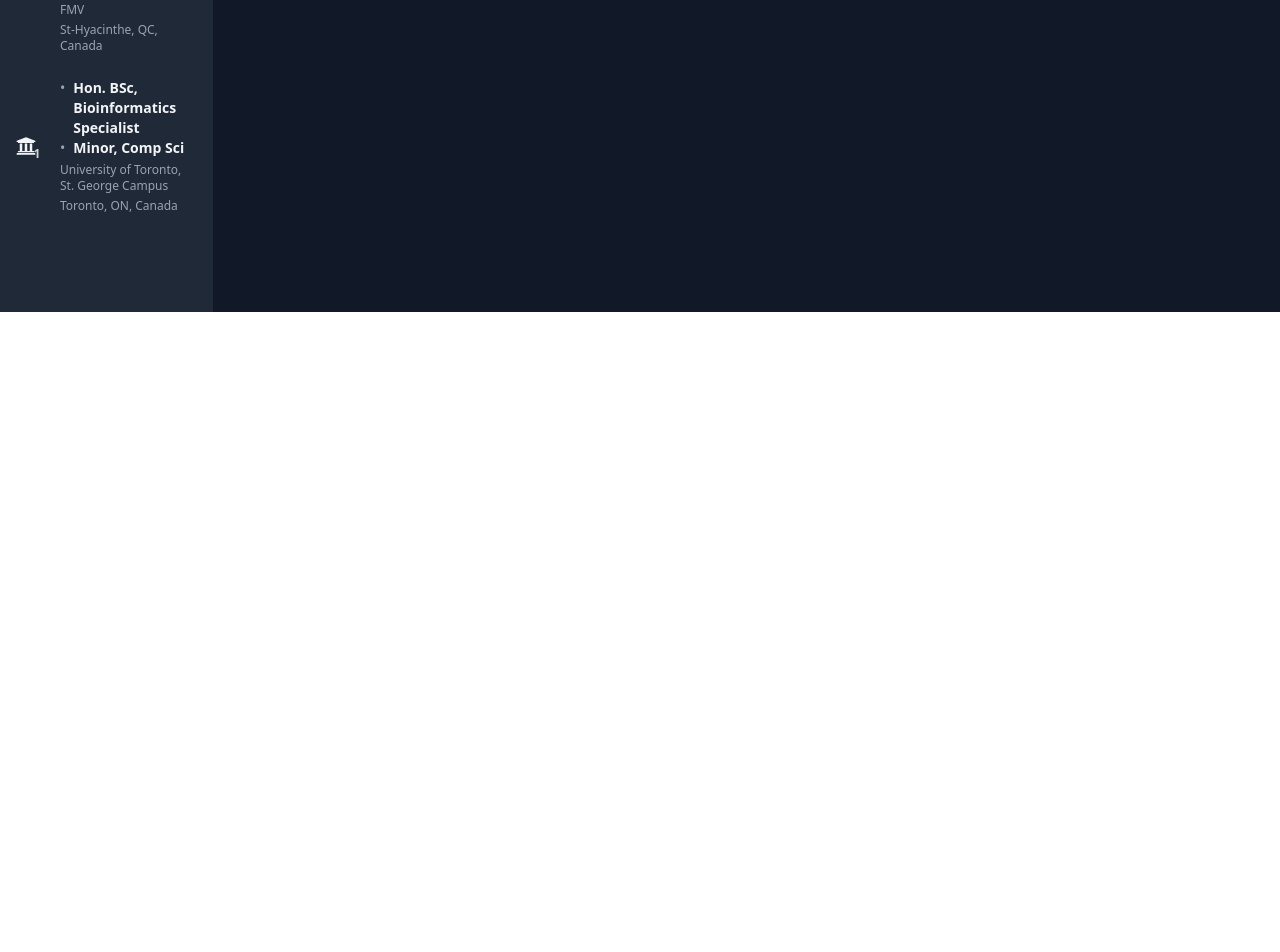
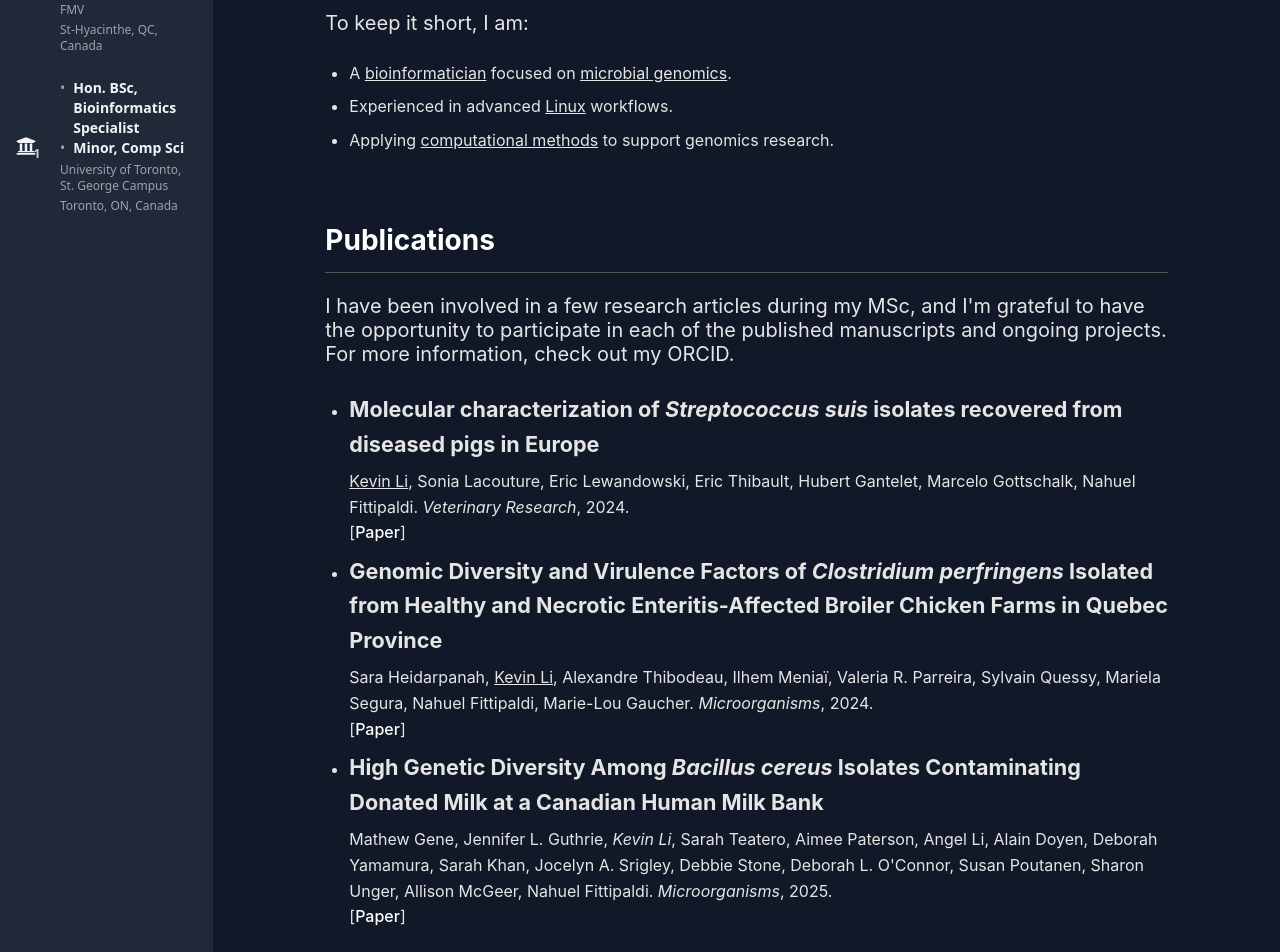
Before and after one commit to kevbobli224/personal_webpage, a React (Vite) app: page / in a window 1280 px wide. Shown: the part 580-1532 px from the top of the page. Before the commit the page ends 892 px from the top, so only its background shows below. Built offline with nearby package versions, Linux system fonts and the light colour scheme.

Commit message:
Content addition for main page

```diff
--- a/src/App.css
+++ b/src/App.css
@@ -5,3 +5,52 @@
   padding: 0;
   text-align: center;
 }
+
+.main-section {
+  padding: 1rem;
+  margin: 2em 0 0.5em;
+  line-height: 1.2;
+  font-family: -apple-system,".SFNSText-Regular","San Francisco","Roboto","Segoe UI","Helvetica Neue","Lucida Grande",Arial,sans-serif;
+  color: #e5e5e5;
+  text-align: left;
+}
+
+.main-section h1 {
+  font-weight: bold;
+  font-weight: 700;
+  font-size: 1.75rem;
+  margin-bottom: 1rem;
+  color: #ffffff;
+}
+
+.main-section h2 {
+  font-weight: bold;
+  font-size: 1.35rem;
+  margin-bottom: 0.5rem;
+}
+
+.main-section h3 {
+  font-size: 1rem;
+}
+
+.main-section ul {
+  font-size: 1em;
+  list-style-type: disc;
+  padding-left: 1.5rem;
+}
+
+.main-section li {
+  margin-bottom: 0.5rem;
+  line-height: 1.6;
+}
+.main-section p {
+  font-size: 1.25em;
+  margin: 0 0 1.3em
+}
+.separator {
+  font-size: 1em;
+  border: none;
+  height: 1px;
+  background-color: #555;
+  margin: 0 0 1.3em;
+}
--- a/src/App.jsx
+++ b/src/App.jsx
@@ -3,6 +3,7 @@ import './App.css'
 import { Navbar } from "./components/Navbar";
 import { About } from "./components/About";
 import { Intro } from "./components/MainContent/Intro.jsx";
+import { Pubs } from "./components/MainContent/Publication.jsx";
 
 function App() {
   const navRef = useRef(null);
@@ -24,12 +25,9 @@ function App() {
         <div className='flex flex-col md:flex-row w-full min-h-screen bg-gray-800'>
           <About/>
 
-          <section className="w-full md:w-5/6 bg-gray-900 p-4">
+          <section className="w-full md:w-5/6 bg-gray-900 p-4 px-24">
             <Intro></Intro>
-            <h1 className="text-2xl font-bold mb-2">Main Content</h1>
-            <p className="text-gray-700 dark:text-gray-300">
-              Stuff
-            </p>
+            <Pubs></Pubs>
           </section>
         </div>
       </main>
--- a/src/components/About.jsx
+++ b/src/components/About.jsx
@@ -36,7 +36,7 @@ const About = () => {
               </li>
             </ul>
             <ul className="flex gap-6 items-center py-4 w-full flex-col">
-            <li className="flex items-start gap-3">
+                <li className="flex items-start gap-3">
                     <div className="relative flex-shrink-0 self-center">
                         <FaUniversity className="text-xl flex-shrink-0 self-center"/>
                         <span className="absolute -bottom-1 -right-1 text-xs font-semibold text-white/80 leading-none tracking-tight">
--- a/src/components/MainContent/Intro.jsx
+++ b/src/components/MainContent/Intro.jsx
@@ -1,7 +1,18 @@
 
 const Intro = () => {
     return (
-        <section className="mb-8 prose prose-invert max-w-none text-left markdown">
+        <section className="main-section">
+            <h1>Who am I</h1>
+            <hr className="separator" />
+            <p>Hello, my name is Kevin, graduated HBSc Bioinformatics specialist and Computer Science minor from University of Toronto. Currently pursuing and finishing up my MSc at University of Montreal in Veterinary Science of Microbiology.</p>
+            <p>I deal with bacterial genomics on a daily basis. To put it simply, I digitally inspect the nucleotides (ATCG) that make up an organism and determine what the hell is going on in there. Are they virulent? Resistant to antibiotics? Phylogenetically similar to other species? That is not all though, at any given time or projects, times that by 200-1000 for each bacterial isolate that we receive.</p>
+            <p>Beyond genomics, I've also worked with multiple domains of bioinformatics: from programming a simple bioinformatics pipeline in Python or Bash, simulation of ligand binding to the catalytic site of a protein, deriving hypothetical protein function based on limited information. The list goes on...</p>
+            <p>To keep it short, I am:</p>
+            <ul>
+                <li>A <u>bioinformatician</u> focused on <u>microbial genomics</u>.</li>
+                <li>Experienced in advanced <u>Linux</u> workflows.</li>
+                <li>Applying <u>computational methods</u> to support genomics research.</li>
+            </ul>
         </section>
     )
 };
--- /dev/null
+++ b/src/components/MainContent/Publication.jsx
@@ -0,0 +1,28 @@
+const Pubs = () => {
+    return (
+        <section className="main-section">
+            <h1>Publications</h1>
+            <hr className="separator" />
+            <p>I have been involved in a few research articles during my MSc, and I'm grateful to have the opportunity to participate in each of the published manuscripts and ongoing projects. For more information, check out my ORCID.</p>
+            <ul>
+                <li>
+                    <h2>Molecular characterization of <i>Streptococcus suis</i> isolates recovered from diseased pigs in Europe</h2>
+                    <h3><u>Kevin Li</u>, Sonia Lacouture, Eric Lewandowski, Eric Thibault, Hubert Gantelet, Marcelo Gottschalk, Nahuel Fittipaldi. <i>Veterinary Research</i>, 2024.</h3>
+                    <h3>[<a href="https://doi.org/10.1186/s13567-024-01366-y" className="text-white hover:text-grey transition-colors">Paper</a>]</h3>
+                </li>
+                <li>
+                    <h2>Genomic Diversity and Virulence Factors of <i>Clostridium perfringens</i> Isolated from Healthy and Necrotic Enteritis-Affected Broiler Chicken Farms in Quebec Province</h2>
+                    <h3>Sara Heidarpanah, <u>Kevin Li</u>, Alexandre Thibodeau, Ilhem Meniaï, Valeria R. Parreira, Sylvain Quessy, Mariela Segura, Nahuel Fittipaldi, Marie-Lou Gaucher. <i>Microorganisms</i>, 2024.</h3>
+                    <h3>[<a href="https://doi.org/10.3390/microorganisms12122624" className="text-white hover:text-grey transition-colors">Paper</a>]</h3>
+                </li>
+                <li>
+                    <h2>High Genetic Diversity Among <i>Bacillus cereus</i> Isolates Contaminating Donated Milk at a Canadian Human Milk Bank</h2>
+                    <h3>Mathew Gene, Jennifer L. Guthrie, <i>Kevin Li</i>, Sarah Teatero, Aimee Paterson, Angel Li, Alain Doyen, Deborah Yamamura, Sarah Khan, Jocelyn A. Srigley, Debbie Stone, Deborah L. O'Connor, Susan Poutanen, Sharon Unger, Allison McGeer, Nahuel Fittipaldi. <i>Microorganisms</i>, 2025.</h3>
+                    <h3>[<a href="https://doi.org/10.3390/microorganisms13051136" className="text-white hover:text-grey transition-colors">Paper</a>]</h3>
+                </li>
+            </ul>
+        </section>
+    )
+};
+
+export { Pubs }
```
